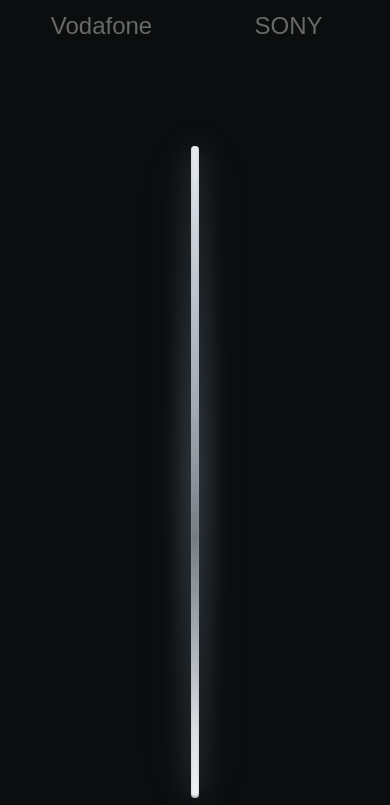
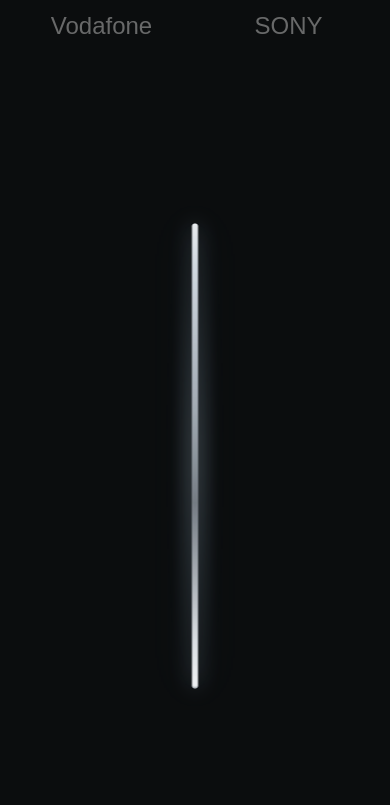
Before and after one commit to photomayhen/oscarlopez-ch, a React (Vite) app: page / in a window 390 px wide. Shown: the part 1180-1985 px from the top of the page. Built offline with nearby package versions, Linux system fonts and the light colour scheme.

Commit message:
Fix timeline responsiveness and spacing
Adjusted timeline to be responsive on mobile, ensuring all elements (years, line, company names) are visible. Reduced blank space between timeline elements on larger screens for better visual balance.

```diff
--- a/src/components/TimelineSection.tsx
+++ b/src/components/TimelineSection.tsx
@@ -312,7 +312,9 @@ const TimelineSection: React.FC = () => {
           tabIndex={0}
           aria-label="Scrollable career timeline from 2025 to 1994"
           className={cn(
-            "grid grid-cols-3 gap-2 sm:gap-4 md:gap-10",
+            "grid grid-cols-3 gap-1 sm:gap-2 md:gap-6",
+            // Scale down on mobile to fit all content
+            "transform scale-75 sm:scale-90 md:scale-100 origin-center",
             // Remove visual dividers
             "outline-none"
           )}
```
